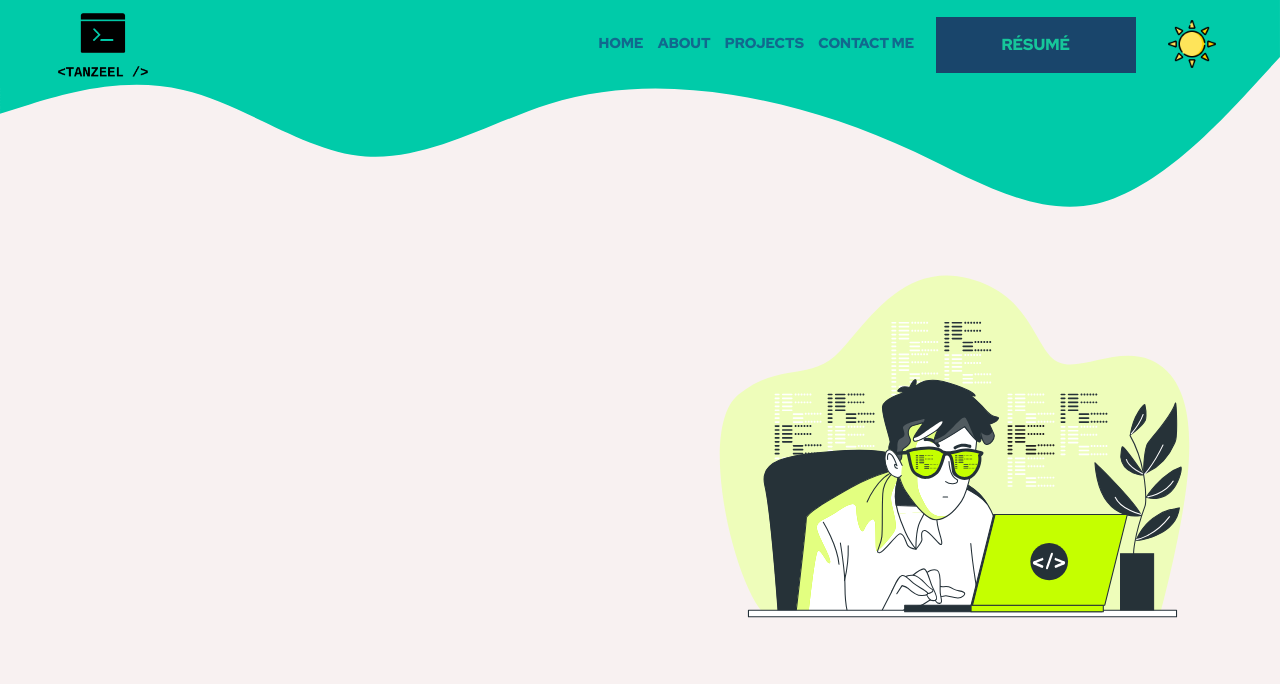
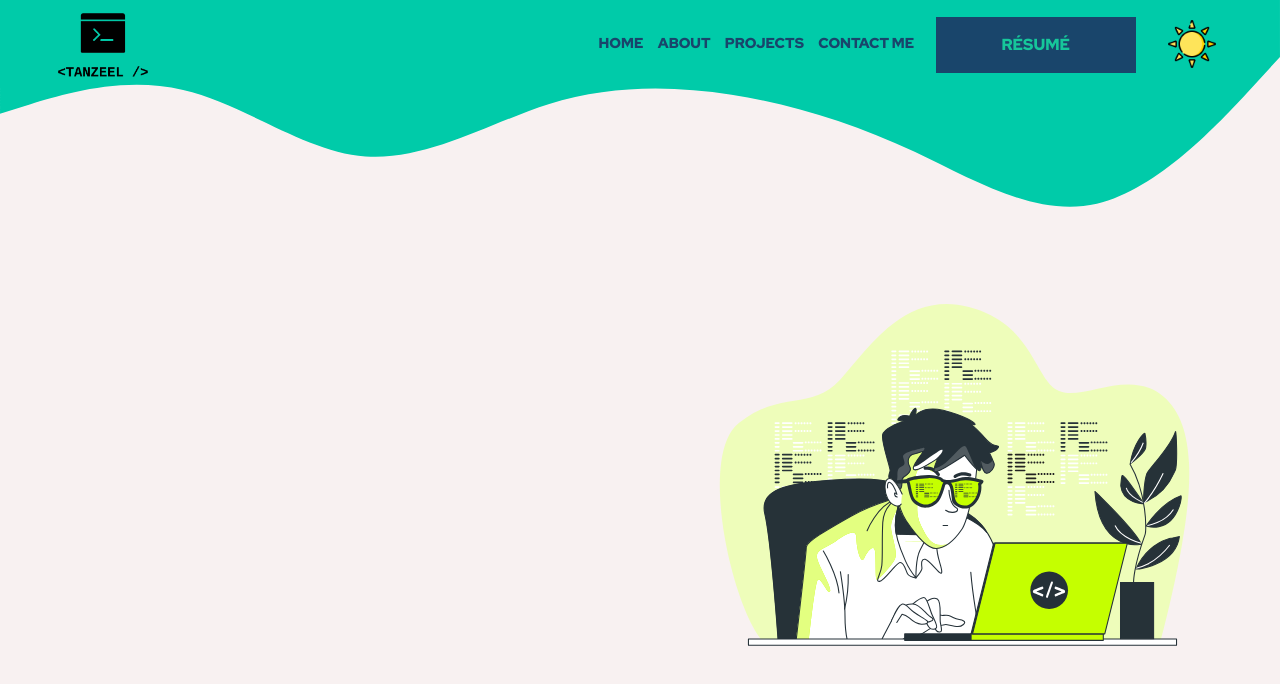
Before and after one commit to tanzeel44/portfolio, a Next.js app: page / in a window 1280 px wide. Shown: the top 684 px of the page. Built offline with nearby package versions, Linux system fonts and the light colour scheme.

Commit message:
fixed header styles again

```diff
--- a/components/Header/Hamburger.jsx
+++ b/components/Header/Hamburger.jsx
@@ -66,7 +66,7 @@ const StyledHamburger = styled.div`
     display: block;
     width: 18px;
     height: 2px;
-    background-color: ${(props) => props.theme.color};
+    background-color: ${(props) => props.theme.headerText};
     transform: translateY(50%) rotate(45deg) scaleX(0);
     transition: transform ease 200ms;
   }
--- a/components/Header/Navbar.jsx
+++ b/components/Header/Navbar.jsx
@@ -8,7 +8,7 @@ import ResumeButton from './ResumeButton';
 const StyledNav = styled.div`
   width: 100vw;
   height: calc(100vh - 6.25em);
-  z-index: 2;
+  z-index: 20;
   text-align: center;
   position: absolute;
   display: flex;
@@ -18,9 +18,9 @@ const StyledNav = styled.div`
   padding: 3em 0 5em 0;
   left: ${(props) => (props.open ? '0' : '-200%')};
   top: 6.25em;
-  background-color: inherit;
-  transition: left 0.5s linear;
-  background-color: transparent;
+  background-color: ${(props) => props.theme.background};
+  color: ${(props) => props.theme.color};
+  transition: left 0.5s linear, background-color 0.5s;
 
   &.pause {
     transition: none !important;
@@ -38,6 +38,7 @@ const StyledNav = styled.div`
     height: 50%;
     padding: 0;
     transition: none;
+    background-color: transparent;
 
     & > * {
       margin: 0;
--- a/components/Header/ResumeButton.jsx
+++ b/components/Header/ResumeButton.jsx
@@ -42,6 +42,11 @@ const Button = styled.button`
     opacity: 1;
     transition: 0s;
   }
+
+  @media only screen and (max-width: 901px) {
+    background-color: ${(props) => props.theme.resumeButtonBG};
+    color: ${(props) => props.theme.resumeButtonTextMobile};
+  }
 `;
 
 export default function ResumeButton() {
--- a/pages/index.jsx
+++ b/pages/index.jsx
@@ -23,15 +23,13 @@ const Container = styled.div`
   }
 
   div.grid-cell:nth-of-type(2) {
-    width: 100%;
-    height: 100%;
+    padding-top: 60px;
     display: flex;
-    justify-content: center;
-
+    align-items: center;
+    justify-content: flex-end;
+    overflow: hidden;
     div {
-      flex: 1;
-      width: auto;
-      height: 100%;
+      width: 100%;
     }
   }
 
@@ -40,8 +38,7 @@ const Container = styled.div`
     grid-template-rows: 100%;
 
     div.grid-cell:nth-of-type(2) > div {
-      width: 100%;
-      height: auto;
+      padding: 0;
     }
   }
 
--- a/styles/theme.js
+++ b/styles/theme.js
@@ -3,11 +3,15 @@ const theme = {
     background: '#F8F1F1',
     color: '#19456B',
     headerText: '#11698E',
+    resumeButtonBG: '#19456B',
+    resumeButtonTextMobile: '#16C79A',
   },
   dark: {
     background: '#19456B',
     color: '#F8F1F1',
     headerText: '#11698E',
+    resumeButtonBG: '#16C79A',
+    resumeButtonTextMobile: '#19456B',
   },
 
 };
```
